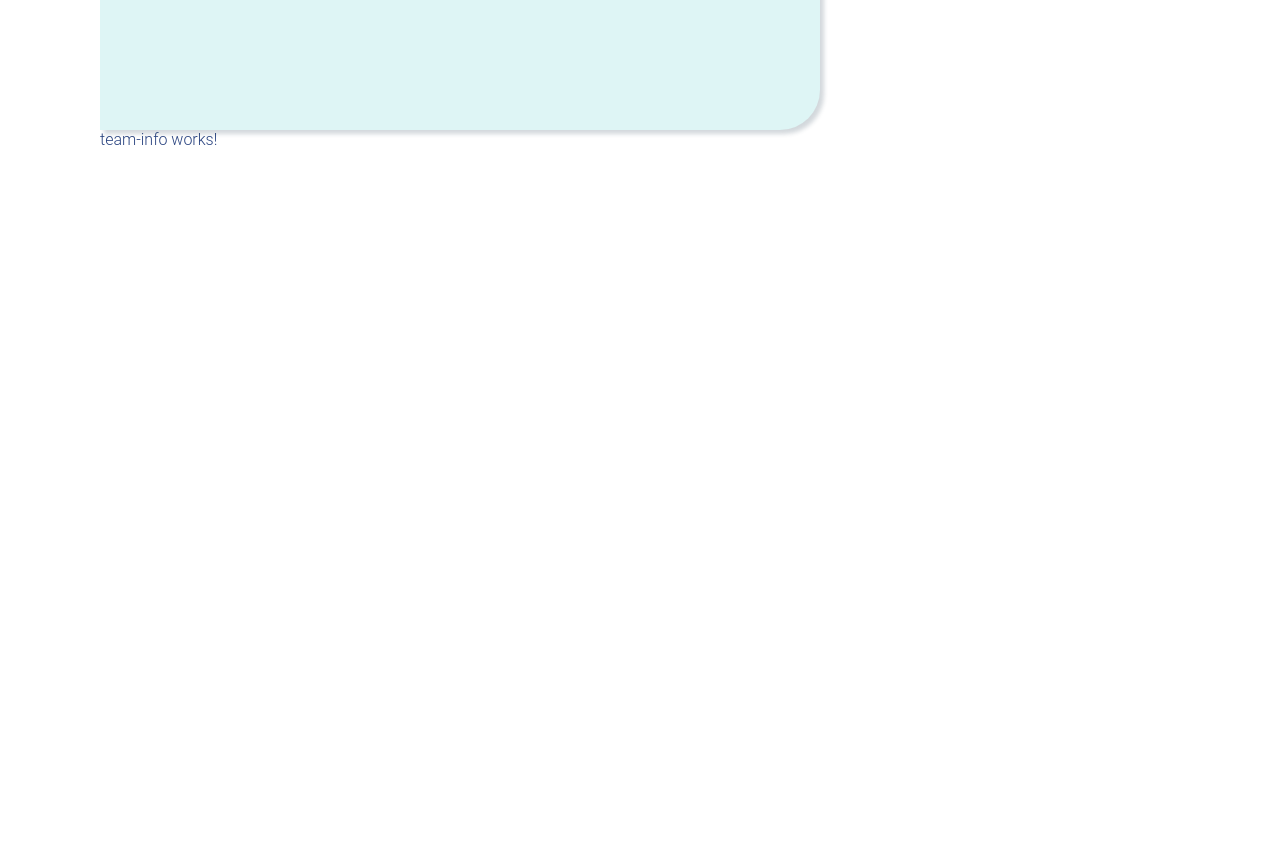
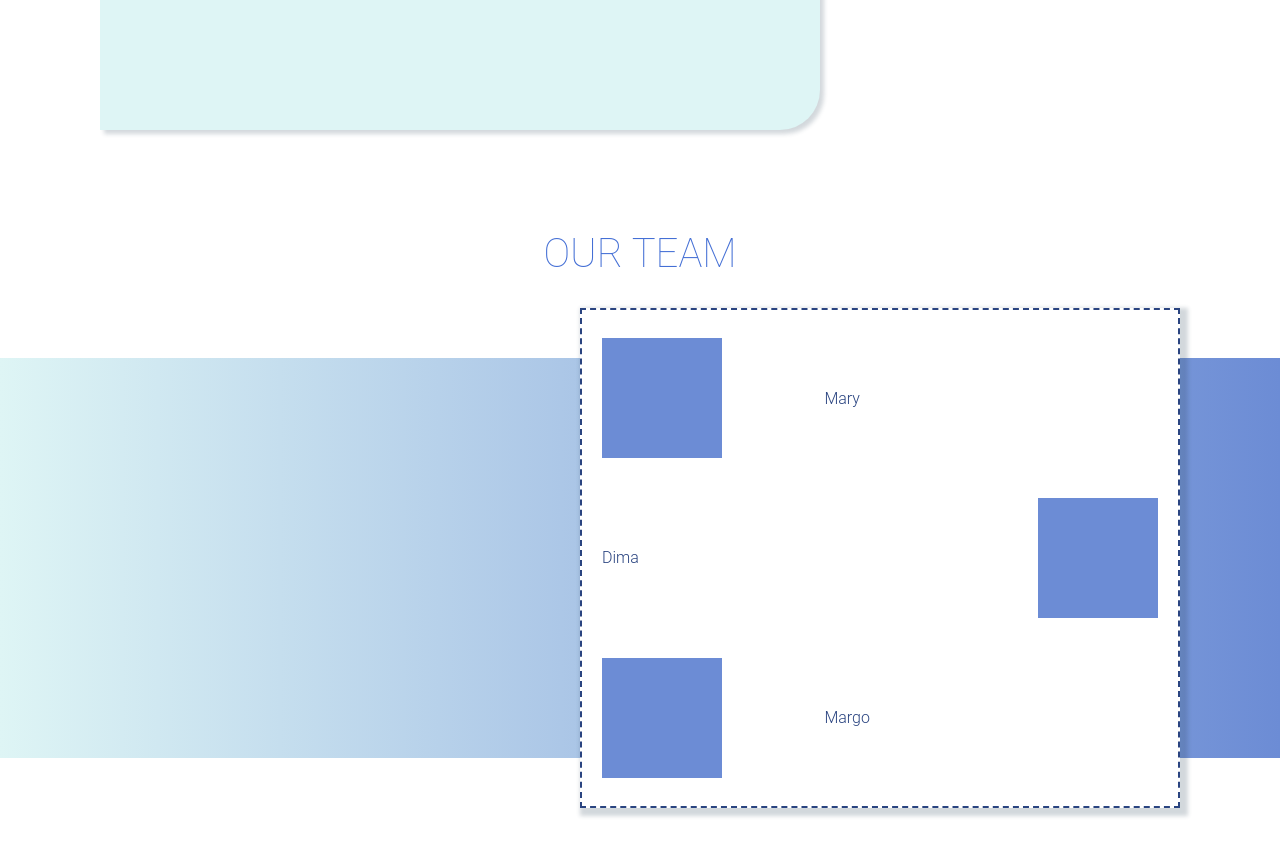
Before and after one commit to MaryAnzh/project-management-app-team, an Angular app: page /info in a window 1280 px wide. Shown: the part 620-1476 px from the top of the page. Before the commit the page ends 800 px from the top, so only its background shows below. Built offline with nearby package versions, Linux system fonts and the light colour scheme.

Commit message:
feat: add team-info layout

```diff
--- a/src/app/information/components/team-info/team-info.component.html
+++ b/src/app/information/components/team-info/team-info.component.html
@@ -1 +1,20 @@
-<p>team-info works!</p>
+<h2>Our team</h2>
+
+<section class="teem-info">
+  <div class="teem-info__wrap">
+    <div class="teem-info__wrap__about">
+      <div class="teem-info__wrap__about__member"
+      *ngFor="let member of ['Mary','Dima','Margo']">
+        <div class="teem-info__wrap__about__member__foto">
+        </div>
+         <div class="teem-info__wrap__about__member__text">
+          {{member}}
+        </div>
+      </div>
+
+
+    </div>
+
+  </div>
+
+</section>
--- a/src/app/information/components/team-info/team-info.component.scss
+++ b/src/app/information/components/team-info/team-info.component.scss
@@ -0,0 +1,70 @@
+@import '../../../../vareable';
+
+:host {
+  width: 100%;
+  display: flex;
+  flex-direction: column;
+  align-items: center;
+  margin: 50px 0;
+
+  h2 {
+    text-transform: uppercase;
+    margin-bottom: 80px;
+  }
+
+  .teem-info {
+    width: 100%;
+    height: 400px;
+    display: flex;
+    justify-content: center;
+    align-items: center;
+    background: linear-gradient(to right, #DEF5F5, #6C8CD5);
+    background-size: 100% 400px;
+    background-position: bottom;
+
+    &__wrap {
+      width: 100%;
+      max-width: 1080px;
+      height: 500px;
+      display: flex;
+      justify-content: end;
+
+      &__about {
+        width: 600px;
+        height: 500px;
+        padding: 20px;
+        display: flex;
+        flex-direction: column;
+        justify-content: space-between;
+        background: #ffffff;
+        box-shadow: 4px 4px 4px 4px rgba(34, 60, 80, 0.2);
+        border: 2px dashed $mainColorDark;
+
+        &__member {
+          width: 100%;
+          height: 30%;
+          display: flex;
+
+          justify-content: space-between;
+          align-items: center;
+
+          &__foto {
+            width: 120px;
+            height: 120px;
+            background-color: #6C8CD5;
+          }
+
+          &__text {
+            width: 60%;
+          }
+
+
+        }
+
+        &__member:nth-child(2) {
+          flex-direction: row-reverse;
+        }
+      }
+    }
+  }
+}
--- a/src/app/information/information.component.html
+++ b/src/app/information/information.component.html
@@ -1,13 +1,15 @@
 <main class="main">
 
   <section class="main__app-info">
-    <div class="main__app-info__title">
+    <div class="main__app-info__sticker">
+      <div class="main__app-info__sticker__title">
         <img src="../../assets/icon/magnet.svg" alt="magnet">
-      <h1>
+        <h2>
           Project management app - Your Way to Success!!!
-      </h1>
+        </h2>
       </div>
-    <section class="main__app-info__text">
+
+      <section class="main__app-info__sticker__text">
         <h3>
           Наши преимущества
         </h3>
@@ -19,6 +21,8 @@
           </li>
         </ul>
       </section>
+    </div>
+
   </section>
 
   <section class="main__team-info">
--- a/src/app/information/information.component.scss
+++ b/src/app/information/information.component.scss
@@ -8,9 +8,16 @@
 
   .main {
     width: 100%;
+    display: flex;
+    flex-direction: column;
+    align-items: center;
+
+    &__app-info {
+      width: 100%;
       max-width: 1080px;
 
-    &__app-info {
+      &__sticker {
+
         width: 720px;
         height: 550px;
         padding: 30px;
@@ -28,10 +35,10 @@
             width: 100px;
           }
 
-        h1 {
+          h2 {
             width: 500px;
             text-align: right;
-          font-weight: 200;
+
           }
         }
 
@@ -65,4 +72,10 @@
         }
       }
     }
+
+    &__team-info {
+      width: 100%;
+      margin: 50px 0;
     }
+  }
+}
--- a/src/styles.scss
+++ b/src/styles.scss
@@ -26,7 +26,13 @@ h6 {
 }
 
 h1 {
-  font-size: 40px;
+  font-size: 46px;
+  font-weight: 200;
+}
+
+h2 {
+    font-size: 40px;
+    font-weight: 200;
 }
 
 form {
```
Lines whose indentation alone changed are shown as unchanged.
